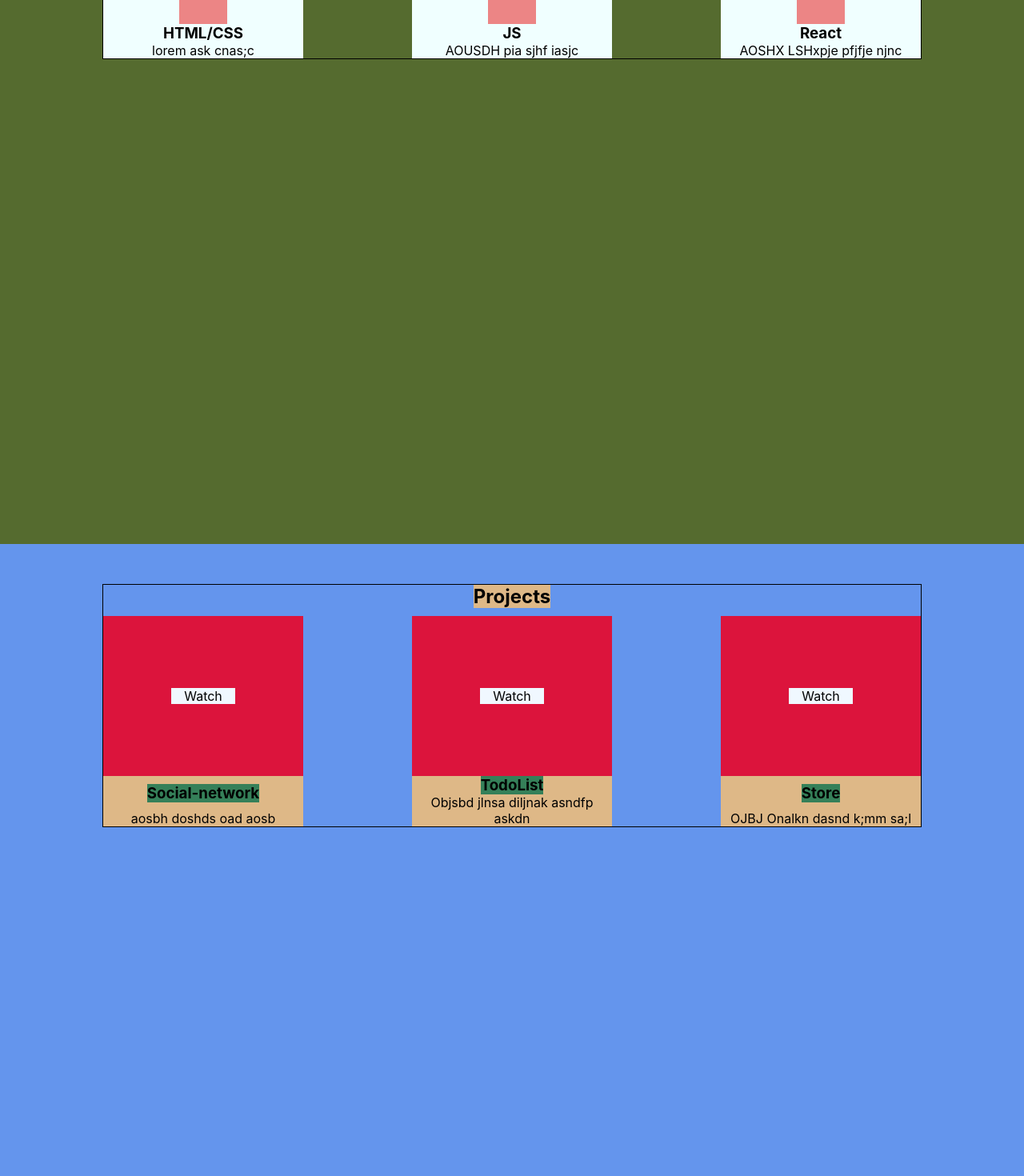
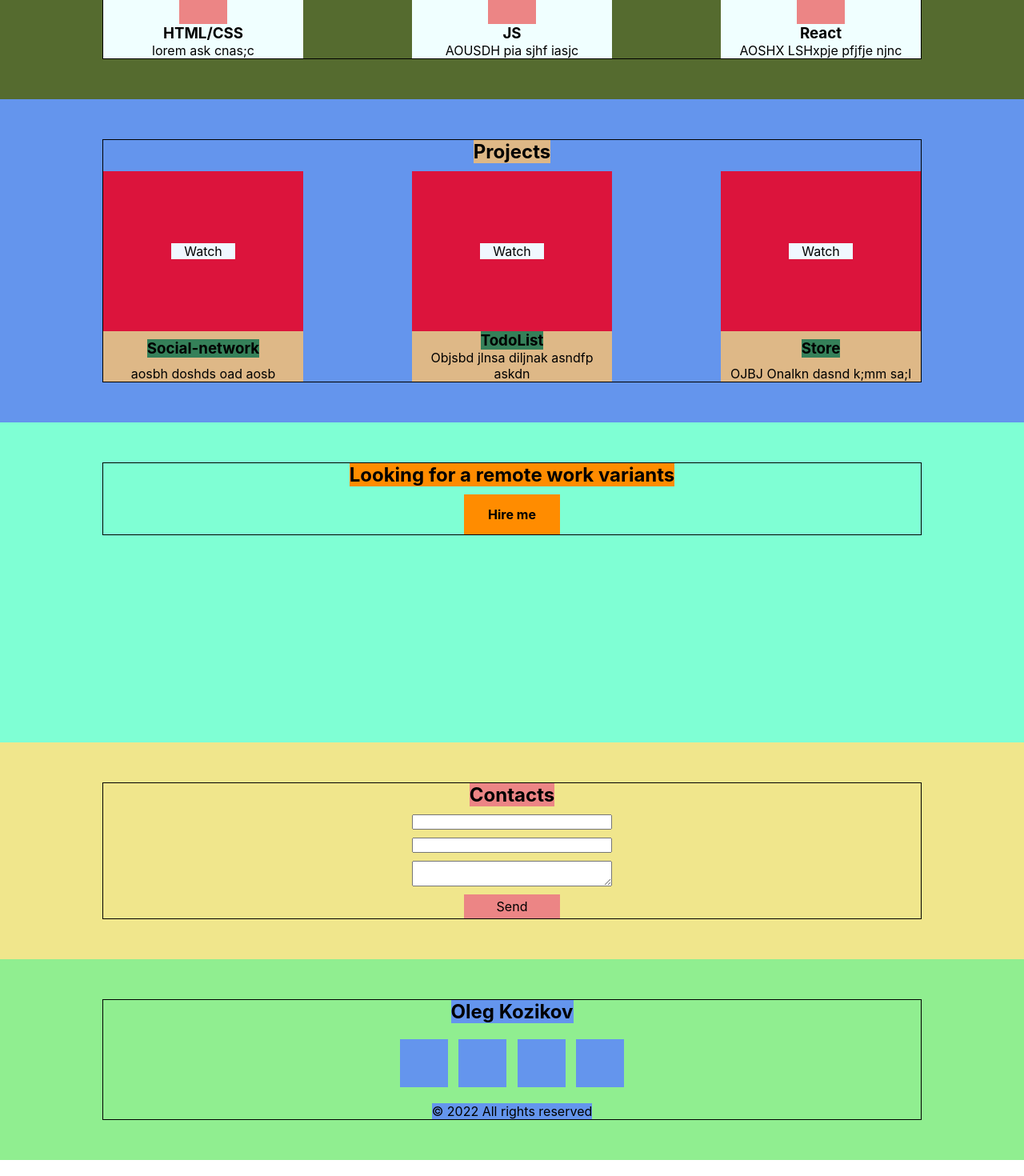
Before and after one commit to Oldeg/Portfolio, a React (Create React App) app: page / in a window 1280 px wide. Shown: the part 1000-2470 px from the top of the page at 80% size. Built offline with nearby package versions, Linux system fonts and the light colour scheme.

Commit message:
refactoring

```diff
--- a/package.json
+++ b/package.json
@@ -2,6 +2,7 @@
   "name": "my-app",
   "version": "0.1.0",
   "private": true,
+  "homepage": "http://Oldeg.github.io/Portfolio",
   "dependencies": {
     "@testing-library/jest-dom": "^5.14.1",
     "@testing-library/react": "^13.0.0",
@@ -10,6 +11,7 @@
     "@types/node": "^16.7.13",
     "@types/react": "^18.0.0",
     "@types/react-dom": "^18.0.0",
+    "gh-pages": "^4.0.0",
     "react": "^18.2.0",
     "react-dom": "^18.2.0",
     "react-router-dom": "^6.4.3",
@@ -21,7 +23,9 @@
     "start": "react-scripts start",
     "build": "react-scripts build",
     "test": "react-scripts test",
-    "eject": "react-scripts eject"
+    "eject": "react-scripts eject",
+    "predeploy": "npm run build",
+    "deploy": "gh-pages -d build"
   },
   "eslintConfig": {
     "extends": [
--- a/src/Components/Contacts/Contacts.module.css
+++ b/src/Components/Contacts/Contacts.module.css
@@ -1,25 +1,30 @@
 .contactsBox {
     background-color: khaki;
-    min-height: 100vh;
+
     padding: 50px 0;
 }
+
 .contactsContainer {
     display: flex;
     flex-direction: column;
 
 }
-.title{
+
+.title {
     background-color: #ec8585;
 }
+
 .form {
     display: flex;
     flex-direction: column;
-    border: 1px solid;
     width: 250px;
-}
-.text{
     margin-top: 10px;
 }
+
+.text {
+    margin-top: 10px;
+}
+
 .button {
     background-color: #ec8585;
     text-decoration: none;
@@ -27,10 +32,11 @@
     justify-content: center;
     align-items: center;
     color: black;
-    margin-top:10px;
+    margin-top: 10px;
     width: 120px;
     height: 30px;
 }
+
 .input {
     margin-top: 10px;
 }
--- a/src/Components/Footer/Footer.module.css
+++ b/src/Components/Footer/Footer.module.css
@@ -1,6 +1,5 @@
 .footerBox {
     background-color: lightgreen;
-    min-height: 50vh;
     padding: 50px 0;
 }
 
@@ -11,7 +10,7 @@
 }
 
 .name {
-background-color: cornflowerblue;
+    background-color: cornflowerblue;
 }
 
 .linksBox {
@@ -20,7 +19,7 @@
     justify-content: space-between;
     align-items: center;
     margin-top: 20px;
-    width:280px;
+    width: 280px;
 }
 
 .link {
--- a/src/Components/Main/Main.module.css
+++ b/src/Components/Main/Main.module.css
@@ -7,6 +7,7 @@
     width: 300px;
     background-color: azure;
 }
+
 .photo {
     width: 300px;
     height: 400px;
--- a/src/Components/MyProjects/MyProjects.module.css
+++ b/src/Components/MyProjects/MyProjects.module.css
@@ -1,6 +1,6 @@
 .projectsBlock {
     background-color: cornflowerblue;
-    min-height: 100vh;
+
     padding: 50px 0;
 }
 
--- a/src/Components/Skills/Skills.module.css
+++ b/src/Components/Skills/Skills.module.css
@@ -1,5 +1,5 @@
 .skillsBlock {
-    min-height: 100vh;
+
     background-color: darkolivegreen;
     padding: 50px 0;
 
```
Also changed, not shown: 1 other file (tests, documents, lock files or other folders).
